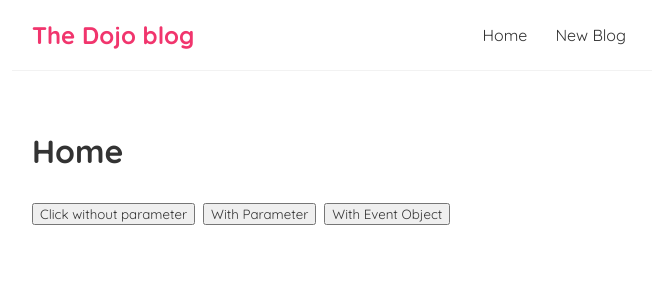
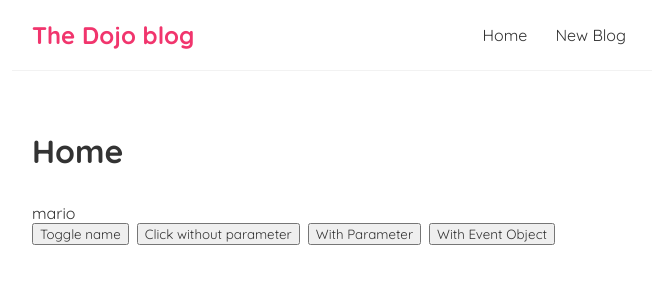
Before and after one commit to baibhavprdn/react-blog, a React (Create React App) app: page / in a window 1280 px wide. Shown: the top 300 px of the page, without its empty margins (308-964 px from the left). Built offline with nearby package versions, Linux system fonts and the light colour scheme.

Commit message:
event handling

```diff
--- a/src/screens/home.js
+++ b/src/screens/home.js
@@ -1,5 +1,17 @@
+import { useState } from "react";
+
 const Home = () => {
   const title = "Home"
+
+  const [name, setName] = useState('mario')
+
+  const toggleName = () => {
+    if (name === 'mario') {
+      setName('luigi')
+    } else {
+      setName('mario')
+    }
+  }
 
   const handleClick = () => {
     console.log('hellow')
@@ -16,6 +28,8 @@ const Home = () => {
     <div className="content">
       <h1>{title}</h1>
       <div className="button-actions">
+        <p className="on event click">{name}</p>
+        <button onClick={toggleName}>Toggle name</button>
         <button onClick={handleClick}>Click without parameter</button>
         {/* cannot use handleClick() as it would invoke the function without even taking place */}
         <button onClick={() => handleClickWithParam('mario')}>With Parameter</button>
```
